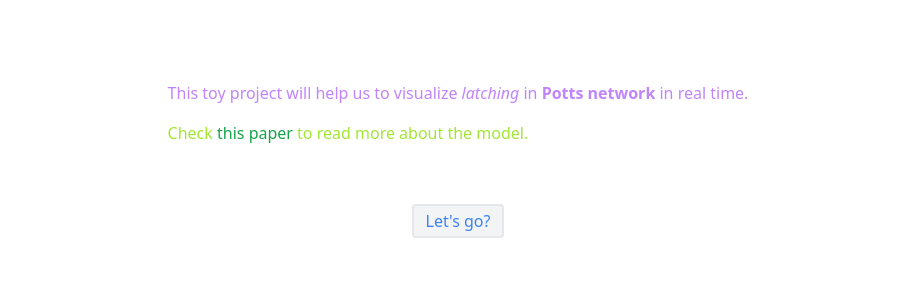
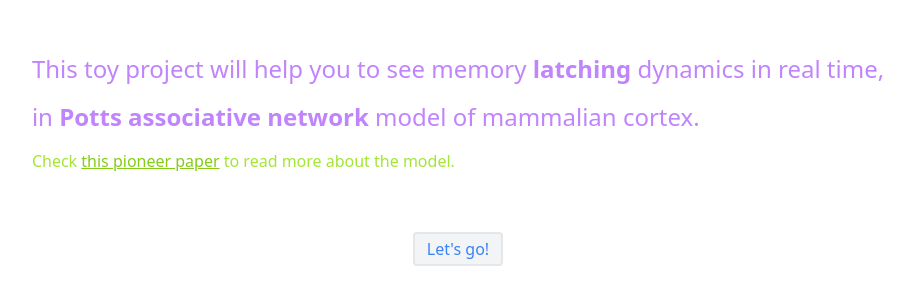
Before and after one commit to a7dita/pottsviz, a SvelteKit app: page / in a window 1280 px wide. Shown: the part 163-468 px from the top of the page, without its empty margins (182-1095 px from the left). Built offline with nearby package versions, Linux system fonts and the light colour scheme.

Commit message:
Update route pages

```diff
--- a/src/routes/+page.svelte
+++ b/src/routes/+page.svelte
@@ -1,12 +1,16 @@
 <!-- <div class="space-y-10"> -->
 <div class="space-y-16 flex flex-col place-items-center">
 	<div class="space-y-4">
-		<p class="text-purple">
-			This toy project will help us to visualize <i>latching</i> in <strong>Potts network</strong> in
-			real time.
+		<p class="text-purple text-2xl">
+			This toy project will help you to see memory <strong>latching</strong> dynamics in real time,
+		</p>
+		<p class="text-purple text-2xl">
+			in <strong>Potts associative network</strong> model of mammalian cortex.
 		</p>
 		<p class="text-lime">
-			Check <a href="https://doi.org/10.1080/02643290442000329" class="text-green-600">this paper</a
+			Check <a
+				href="https://doi.org/10.1080/02643290442000329"
+				class="text-lime-500 underline hover:text-blue-300">this pioneer paper</a
 			> to read more about the model.
 		</p>
 	</div>
@@ -18,7 +22,7 @@
                        hover:border-gray-300 hover:scale-110"
 			href="/models"
 		>
-			Let's go?
+			Let's go!
 		</a>
 	</div>
 </div>
--- a/src/routes/models/+page.svelte
+++ b/src/routes/models/+page.svelte
@@ -1,13 +1,15 @@
 <div class="space-y-6 flex flex-col">
-	<p class="text-purple text-2xl">Models to try</p>
+	<p class="text-purple text-2xl">The models you can try</p>
 	<div class="inline-flex items-center justify-center w-full">
 		<hr class="w-64 h-px bg-gray-200 border-0 dark:bg-gray-700" />
 	</div>
 
 	<ul class="max-w-md space-y-1 text-gray-300 list-disc list-inside dark:text-gray-400">
-		<li class="hover:scale-110 hover-translate-x-2.8">
-			<a href="/models/potts_homo" class="text-lime-500">Homogenous Potts Network</a>
+		<li class="hover:scale-110 hover-translate-x-2.8 text-gray-400 hover:text-lime-400">
+			<a href="/models/potts_homo">Homogenous Potts Network</a>
 		</li>
-		<li><a href="/models/potts_hybrid" class="text-gray-300">Hybrid Potts Network</a></li>
+		<li class="hover:scale-110 hover-translate-x-2.8 text-gray-400 hover:text-lime-400">
+			<a href="/models/potts_hybrid">Hybrid Potts Network</a>
+		</li>
 	</ul>
 </div>
```
